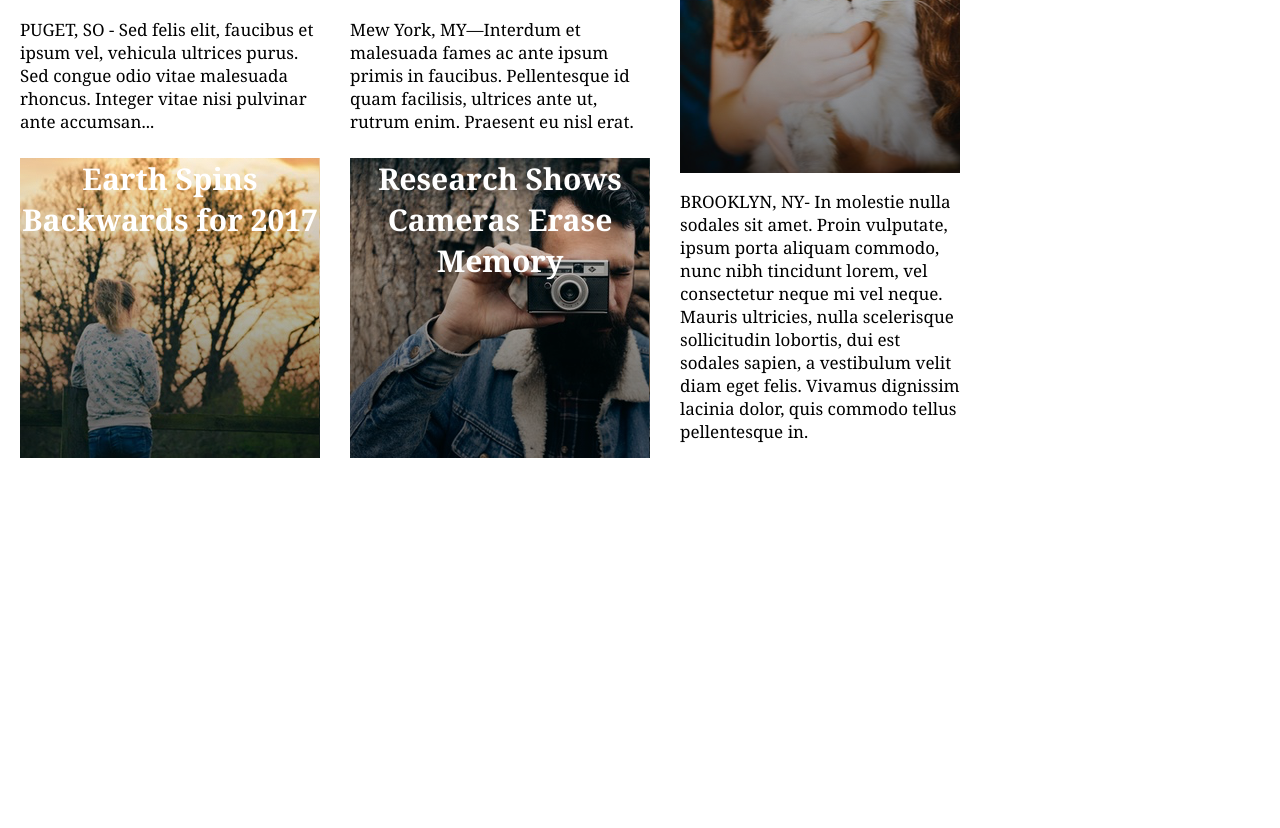
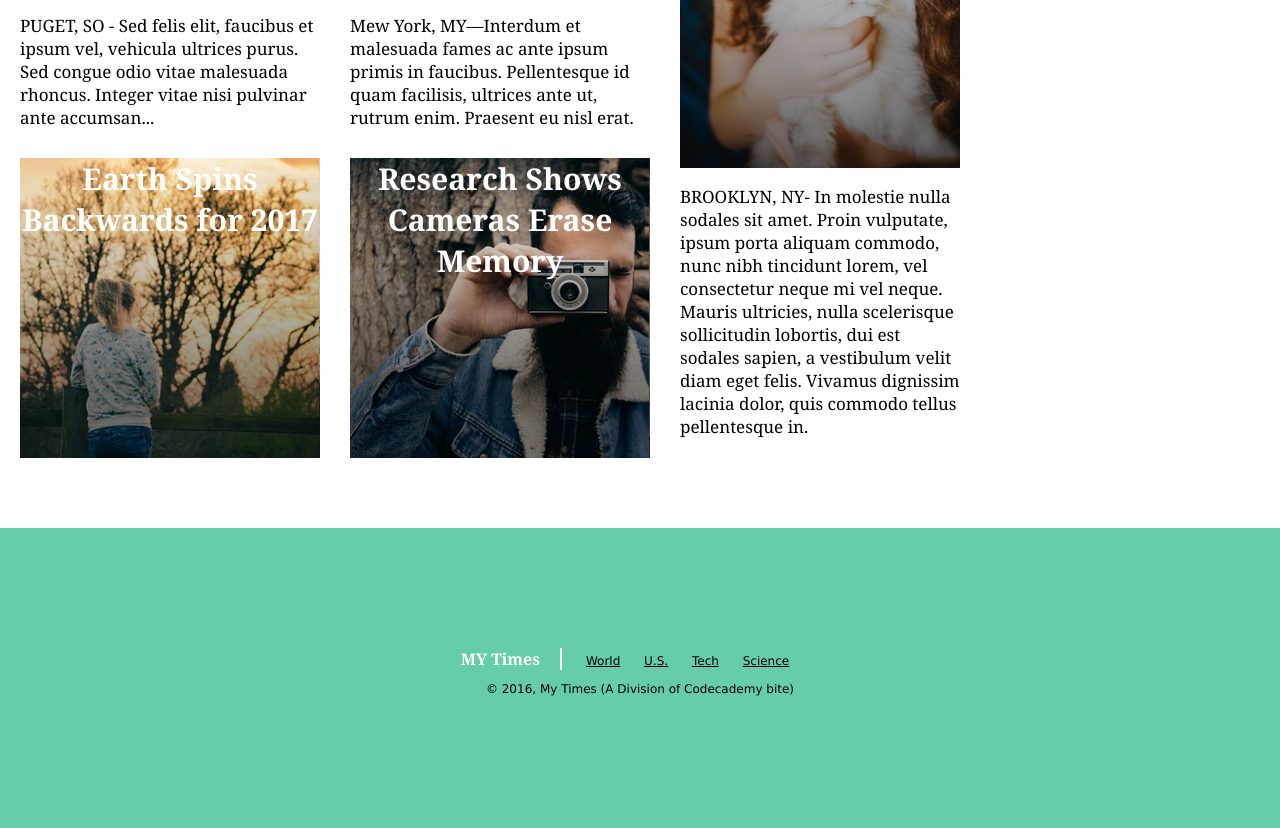
Before and after one commit to morbidlust/myTimes, a plain HTML site: page index.html in a window 1280 px wide. Shown: the part 779-1607 px from the top of the page. Before the commit the page ends 1239 px from the top, so only its background shows below. Drawn offline with Linux system fonts and the light colour scheme.

Commit message:
Step 7 complete.

```diff
--- a/index.html
+++ b/index.html
@@ -79,6 +79,17 @@
         </div>
       </div>
     </div>
-
+    <footer>
+      <nav>
+        <span id="times">MY Times</span>
+        <span><a href="#World">World</a></span>
+        <span><a href="#U.S.">U.S.</a></span>
+        <span><a href="#Tech">Tech</a></span>
+        <span><a href="#Science">Science</a></span>
+      </nav>
+      <div class="copyright">
+        <p>&copy; 2016, My Times (A Division of Codecademy bite)</p>
+      </div>
+    </footer>
   </body>
 </html>
--- a/resources/css/style.css
+++ b/resources/css/style.css
@@ -75,6 +75,10 @@ nav a {
   flex-direction: column;
 }
 
+h2 {
+  font-size: 24px;
+}
+
 .image {
   display: flex;
   font-family: Georgia;
@@ -89,6 +93,7 @@ nav a {
   background-image: url("../images/img-story-main.png");
   font-size: 40px;
   width: 630px;
+  text-align: left;
 }
 
 .earth.image {
@@ -141,3 +146,26 @@ nav a {
   color: DimGray;
   padding: 11px 20px;
 }
+
+footer {
+  display: flex;
+  align-items: center;
+  justify-content: center;
+  flex-direction: column;
+  background-color: MediumAquamarine;
+  margin: auto;
+  margin-top: 70px;
+  font-family: Verdana;
+  font-size: 12px;
+  height: 300px;
+}
+
+footer #times {
+  font-family: Georgia;
+  font-size: 16px;
+  font-weight: bold;
+  color: white;
+  padding-right: 20px;
+  border-right: 2px solid white;
+  margin-right: 20px;
+}
```
